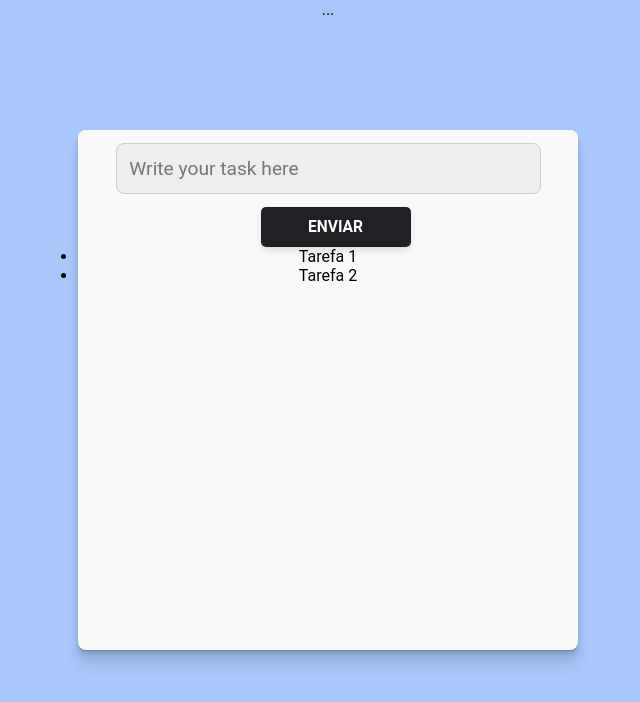
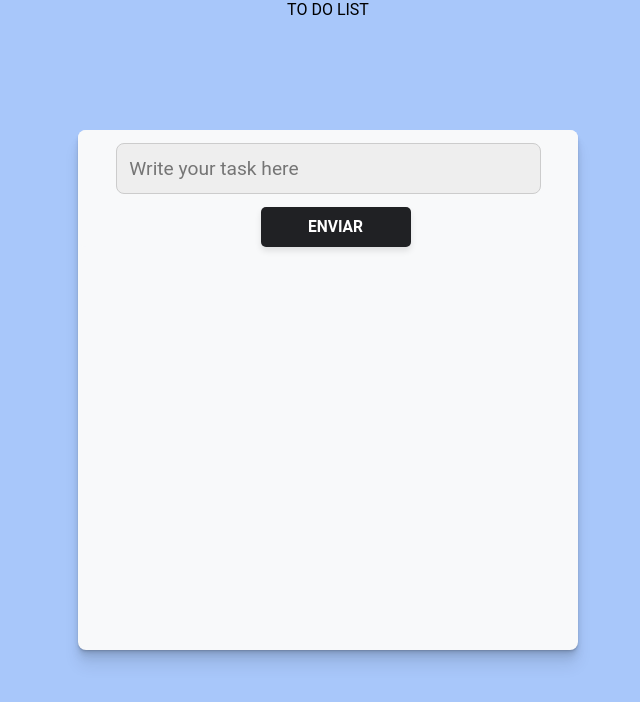
Before and after one commit to gutosavi/react-to-do-list, a React (Vite) app: page / in a window 1280 px wide. Shown: the top 702 px of the page, without its empty margins (312-952 px from the left). Built offline with nearby package versions, Linux system fonts and the light colour scheme.

Commit message:
feat: add input state

```diff
--- a/src/App.jsx
+++ b/src/App.jsx
@@ -2,19 +2,42 @@ import React from 'react';
 import './App.css';
 
 function App() {
+  const [text, setText] = React.useState('');
+  const [tasks, setTasks] = React.useState([]);
+
+  const handleSubmit = (e) => {
+    e.preventDefault();
+    setTasks((prevTasks) => [
+      ...prevTasks,
+      {
+        id: crypto.randomUUID(),
+        text: text,
+        done: false,
+      },
+    ]);
+    console.log(tasks);
+  };
+
+  const handleChange = ({ target }) => {
+    setText(target.value);
+  };
+
   return (
     <>
-      <header>...</header>
+      <header>TO DO LIST</header>
       <main className="container">
         <div className="task-box">
-          <div>
-            <input type="text" id="task" placeholder="Write your task here" />
-          </div>
-          <button className="btnSubmit">Enviar</button>
-          <ul>
-            <li>Tarefa 1</li>
-            <li>Tarefa 2</li>
-          </ul>
+          <form onSubmit={handleSubmit}>
+            <input
+              type="text"
+              id="task"
+              placeholder="Write your task here"
+              value={text}
+              onChange={handleChange}
+            />
+            <button className="btnSubmit">Enviar</button>
+          </form>
+          <ul></ul>
         </div>
       </main>
     </>
--- a/src/assets/css/styles.css
+++ b/src/assets/css/styles.css
@@ -85,7 +85,6 @@ button.btnSubmit {
   position: relative;
   overflow: hidden;
   box-shadow: 0 4px 6px rgba(0, 0, 0, 0.1);
-
 }
 
 button.btnSubmit:hover {
```
